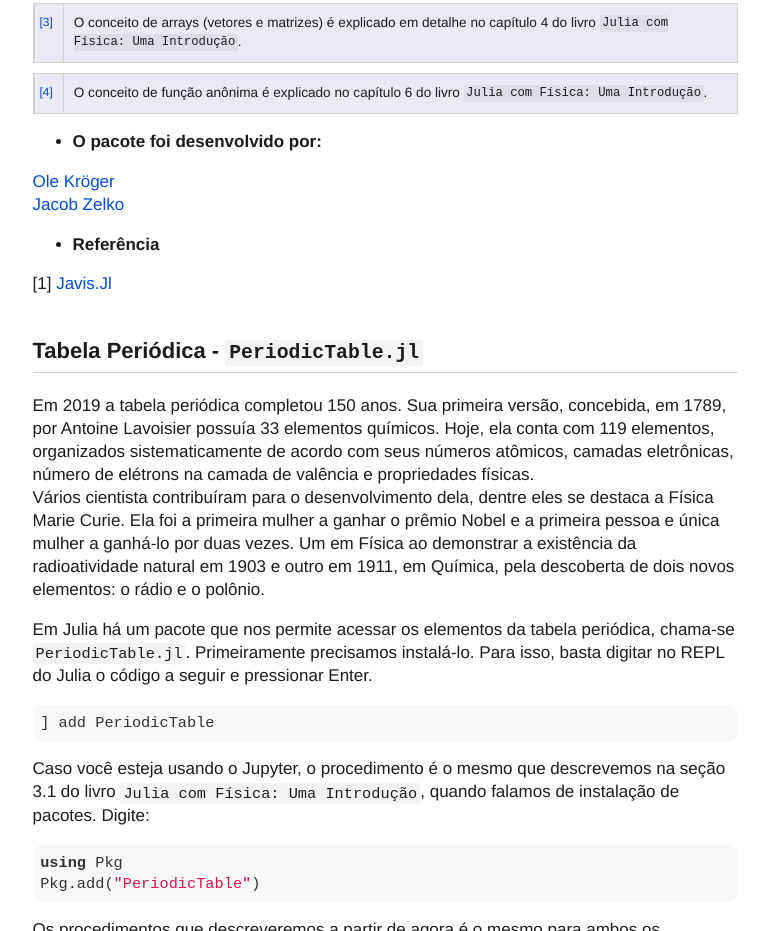
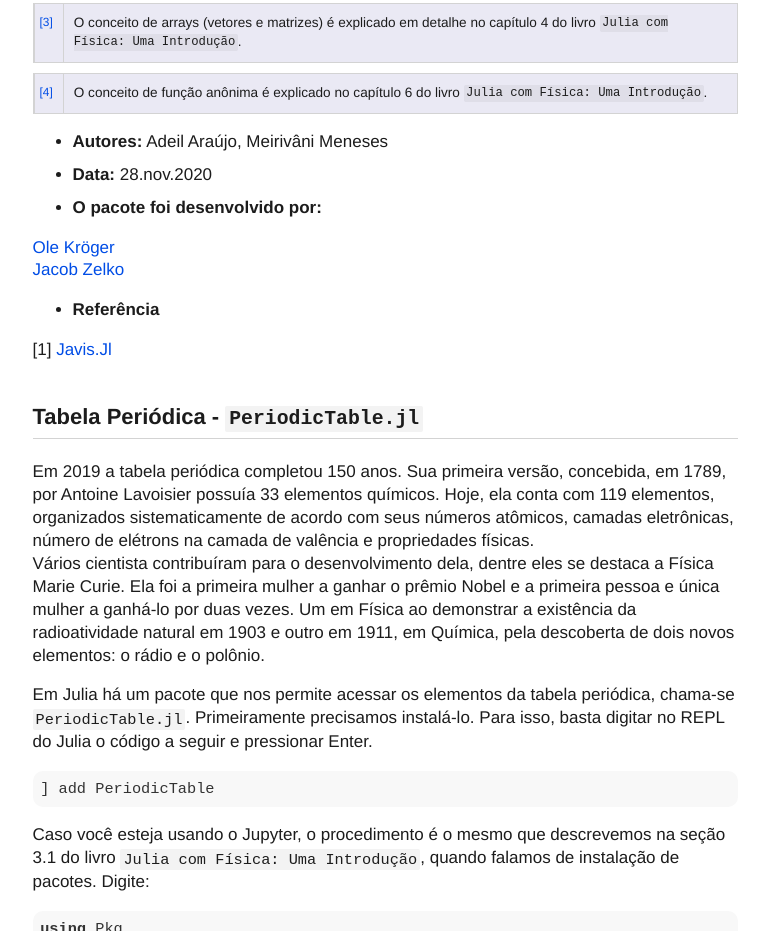
Before and after one commit to juliacomfisica/juliacomfisica.github.io, a plain HTML site: page menu2/index.html in a window 1280 px wide. Shown: the part 5120-6051 px from the top of the page, without its empty margins (255-1024 px from the left). Drawn offline with Linux system fonts and the light colour scheme.

Commit message:
Deploying to gh-pages from  @ 51a5de3b17687b6e7c3e34459164f8022967a50e 🚀

```diff
--- a/menu2/index.html
+++ b/menu2/index.html
@@ -115,6 +115,10 @@ Object(<span class=hljs-number >1</span>:<span class=hljs-number >500</span>, (a
 </table>
 </p>
 <ul>
+<li><p><strong>Autores:</strong> Adeil Araújo, Meirivâni Meneses</p>
+
+<li><p><strong>Data:</strong> 28.nov.2020</p>
+
 <li><p><strong>O pacote foi desenvolvido por:</strong></p>
 
 </ul>
```
